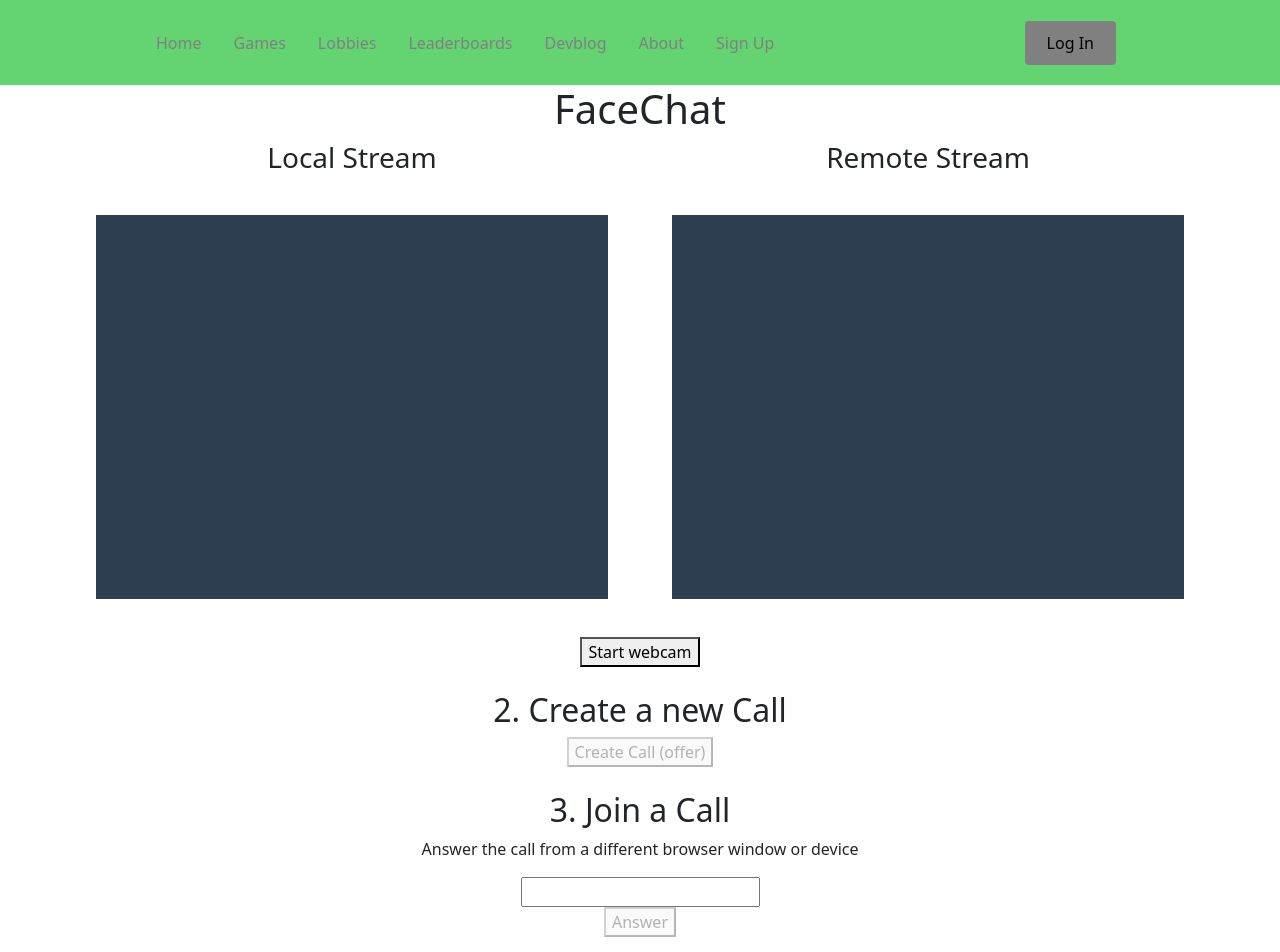
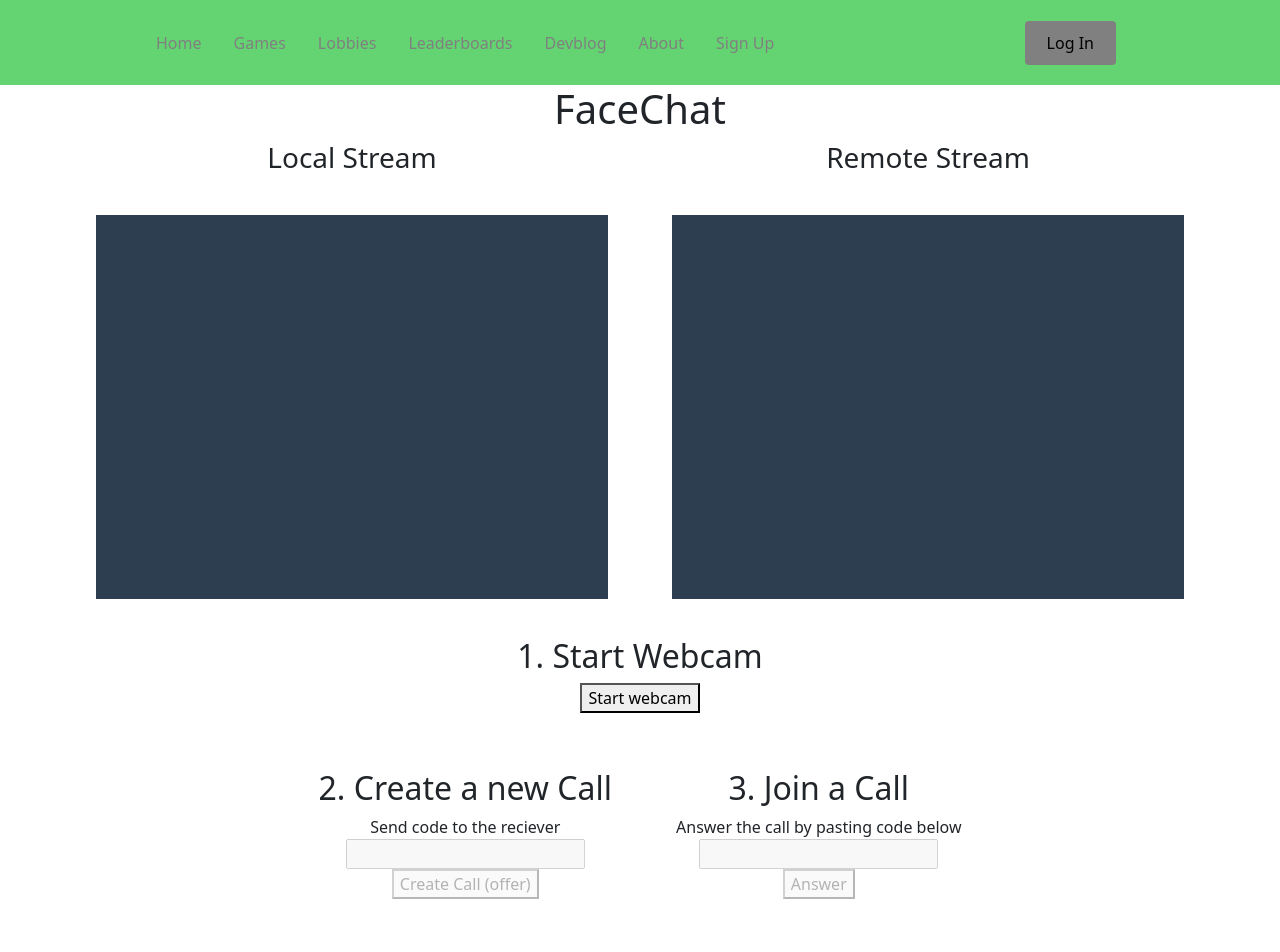
Before and after one commit to jdang217/ittakestwo, a React (Create React App) app in the folder client/: page /facechat in a window 1280 px wide. Shown: the top 952 px of the page. Built offline with nearby package versions, Linux system fonts and the light colour scheme; no server answers.

Commit message:
fixed facechat echo and added hangup button

```diff
--- a/client/src/pages/games/facechat/facechat.css
+++ b/client/src/pages/games/facechat/facechat.css
@@ -33,3 +33,9 @@ video {
     text-align: center;
     margin: auto
 }
+
+.createorjoin {
+    display: flex;
+    align-items: center;
+    justify-content: center;
+}
--- a/client/src/pages/games/facechat/facechat.js
+++ b/client/src/pages/games/facechat/facechat.js
@@ -9,7 +9,10 @@ const FaceChat = () => {
     const [callDisable, setCallDisable] = useState(true);
     const [answerDisable, setAnswerDisable] = useState(true);
     const [hangDisable, setHangDisable] = useState(true);
+    const [answerIdDisable, setAnswerIdDisable] = useState(true);
+    const [answerInputId, setAnswerInputId] = useState('');
     const [callInputId, setCallInputId] = useState('');
+
 
     const firebaseConfig = {
         apiKey: "AIzaSyCHcdPg44U4oWfG-BsYKv0YcF8vzX4kF1M",
@@ -29,7 +32,6 @@ const FaceChat = () => {
 
 
     const [pc, setPc] = useState('');
-    //const pc = new RTCPeerConnection(servers);
     useEffect(() => {
         const servers = {
             iceServers: [
@@ -51,19 +53,16 @@ const FaceChat = () => {
     const remoteVideo = useRef(null);
     const callButton = useRef(null);
     const callInput = useRef(null);
+    const answerInput = useRef(null);
     const answerButton = useRef(null);
     const hangupButton = useRef(null);
 
-    //const webcamButton = document.getElementById('webcamButton');
-    //const webcamVideo = document.getElementById('webcamVideo');
-    //const callButton = document.getElementById('callButton');
-    //const callInput = document.getElementById('callInput');
-    //const answerButton = document.getElementById('answerButton');
-    //const remoteVideo = document.getElementById('remoteVideo');
-    //const hangupButton = document.getElementById('hangupButton');
+    const onAnswerIdInput = (event) => {
+        setAnswerInputId(event.target.value)
+    }
 
-    const onCallIdInput = (event) => {
-        setCallInputId(event.target.value)
+    const handleHangup = (event) => {
+        window.location.reload();
     }
 
     // 1. Setup media sources
@@ -89,8 +88,10 @@ const FaceChat = () => {
         answerButton.current.disabled = false;
         webcamButton.current.disabled = true; */
         setCallDisable(false);
+        setAnswerIdDisable(false);
         setAnswerDisable(false);
         setWebcamDisable(true);
+        setHangDisable(false);
     };
 
     // 2. Create an offer
@@ -103,7 +104,6 @@ const FaceChat = () => {
 
         // Get candidates for caller, save to db
         pc.onicecandidate = (event) => {
-            console.log("in ice")
             event.candidate && offerCandidates.add(event.candidate.toJSON());
         };
 
@@ -111,8 +111,6 @@ const FaceChat = () => {
         //{ offerToReceiveAudio: true, offerToReceiveVideo: true }
         const offerDescription = await pc.createOffer();
         await pc.setLocalDescription(offerDescription);
-
-        console.log(offerDescription.sdp);
 
         const offer = {
             sdp: offerDescription.sdp,
@@ -141,19 +139,16 @@ const FaceChat = () => {
             }
             });
         });
-
-        hangupButton.disabled = false;
     };
 
     // 3. Answer the call with the unique ID
     const handleAnswer = async () => {
-        const callId = callInputId;
+        const callId = answerInputId;
         const callDoc = firestore.collection('calls').doc(callId);
         const answerCandidates = callDoc.collection('answerCandidates');
         const offerCandidates = callDoc.collection('offerCandidates');
 
         pc.onicecandidate = (event) => {
-            console.log("second ice")
             event.candidate && answerCandidates.add(event.candidate.toJSON());
         };
 
@@ -166,7 +161,6 @@ const FaceChat = () => {
         const answerDescription = await pc.createAnswer();
         await pc.setLocalDescription(answerDescription);
 
-        console.log(answerDescription.sdp);
 
         const answer = {
             type: answerDescription.type,
@@ -195,7 +189,7 @@ const FaceChat = () => {
             <div className="videos">
                 <span>
                     <h3 style={{textAlign: 'center'}}>Local Stream</h3>
-                    <video ref={webcamVideo} autoPlay='true' playsInline></video>
+                    <video ref={webcamVideo} autoPlay='true' muted playsInline></video>
                 </span>
                 <span>
                     <h3 style={{textAlign: 'center'}}>Remote Stream</h3>
@@ -204,18 +198,30 @@ const FaceChat = () => {
             </div>
 
             <div className='instructions'>
+                <h2>1. Start Webcam</h2>
                 <button ref={webcamButton} className='buttons' onClick={handleWebcam} disabled={webcamDisable}>Start webcam</button>
                 <br/>
-                <h2>2. Create a new Call</h2>
-                <button ref={callButton} className='buttons' onClick={handleCall} disabled={callDisable}>Create Call (offer)</button>
-                <br/>
-                <h2>3. Join a Call</h2>
-                <p>Answer the call from a different browser window or device</p>
-                <input ref={callInput} value={callInputId} onChange={onCallIdInput}/>
-                <button ref={answerButton} className='buttons' onClick={handleAnswer} disabled={answerDisable}>Answer</button>
+
+                <div className='createorjoin'>
+                    <div style={{padding: "2em"}}>
+                        <h2>2. Create a new Call</h2>
+                        <label>Send code to the reciever</label>
+                        <br/>
+                        <input ref={callInput} value={callInputId} disabled/>
+                        <button ref={callButton} className='buttons' onClick={handleCall} disabled={callDisable}>Create Call (offer)</button>
+                    </div>
+                    <div style={{padding: "2em"}}>
+                        <h2>3. Join a Call</h2>
+                        <label>Answer the call by pasting code below</label>
+                        <br/>
+                        <input ref={answerInput} value={answerInputId} onChange={onAnswerIdInput} disabled={answerIdDisable}/>
+                        <button ref={answerButton} className='buttons' onClick={handleAnswer} disabled={answerDisable}>Answer</button>
+                    </div>
+                </div>
+
                 <br/>
                 <h2>4. Hangup</h2>
-                <button ref={hangupButton} className='buttons' disabled={hangDisable}>Hangup</button>
+                <button ref={hangupButton} className='buttons' disabled={hangDisable} onClick={handleHangup} >Hangup</button>
             </div>
         </div>
     );
```
Also changed, not shown: 13 other files (tests, documents, lock files or other folders).
